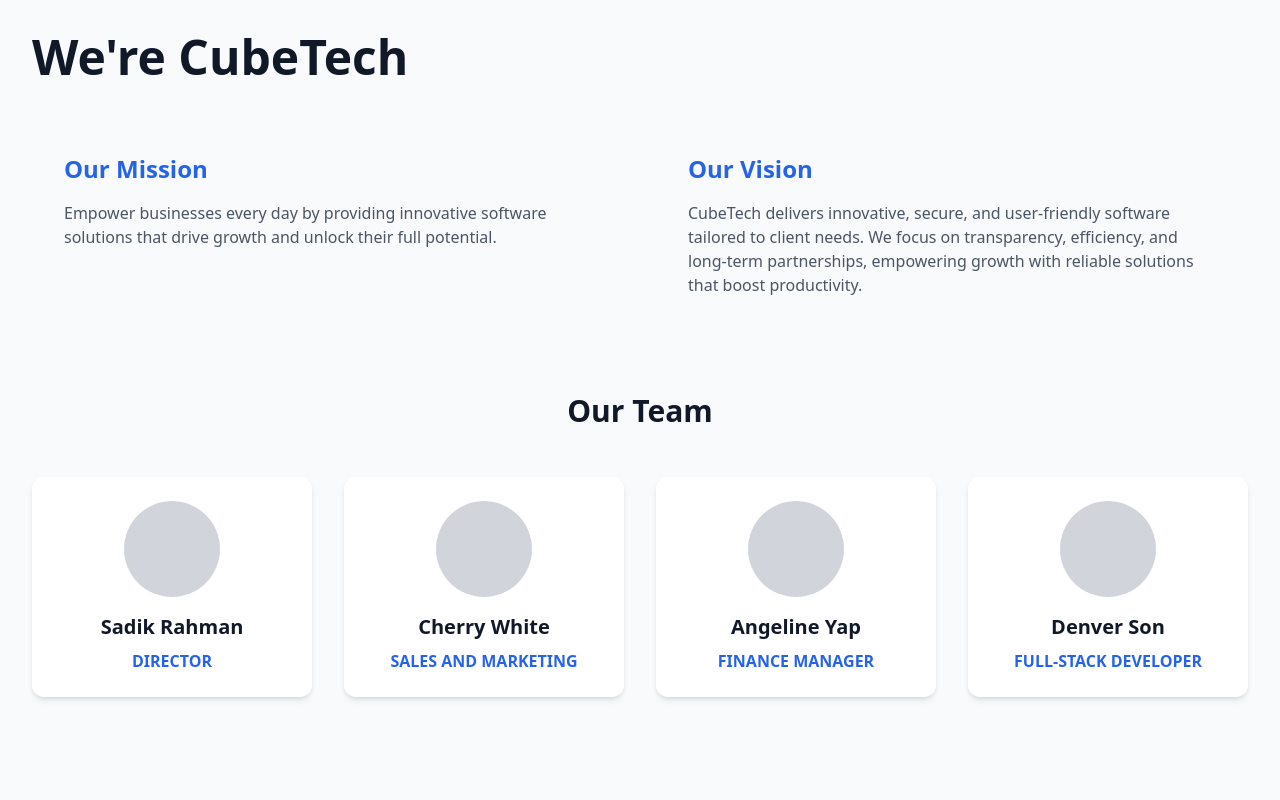
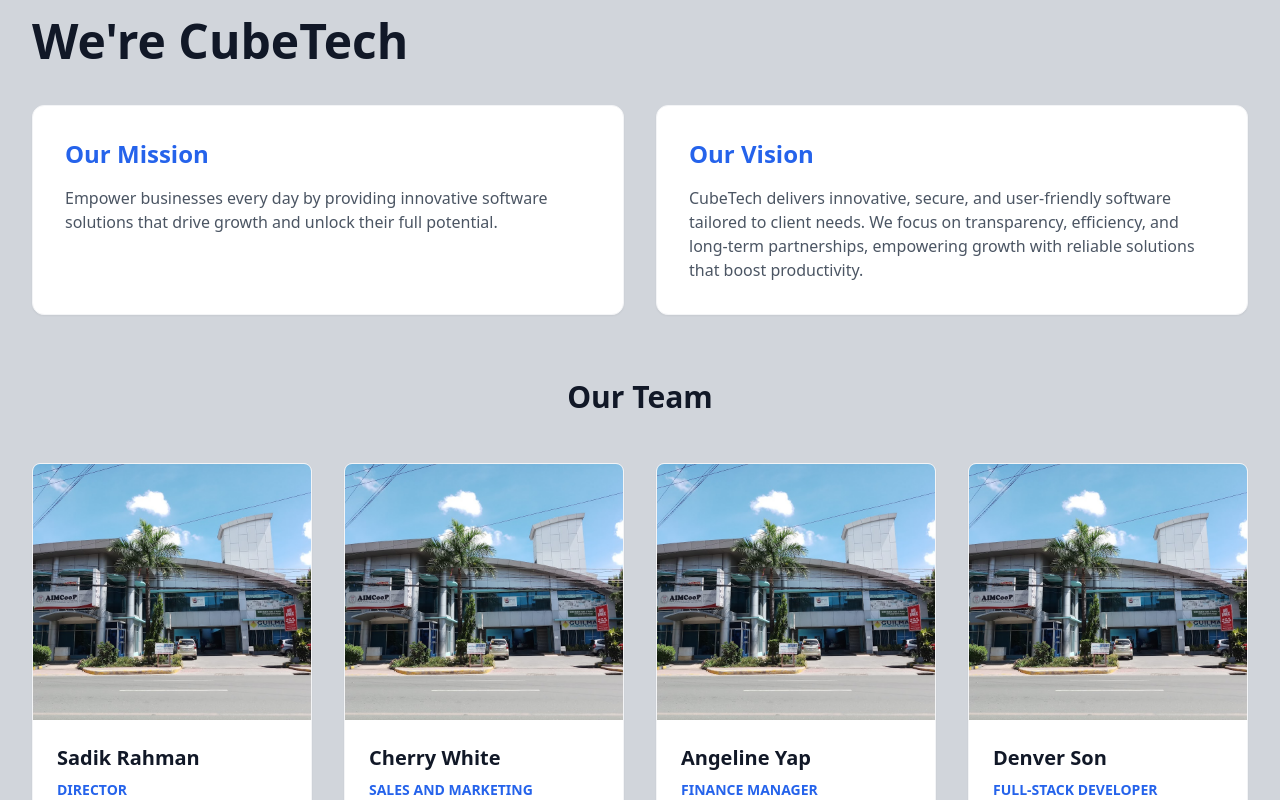
Before and after one commit to KWilanF/Fegarido-WebDev-HomePage, a React (Create React App) app: page / in a window 1280 px wide. Shown: the part 2420-3220 px from the top of the page. Built offline with nearby package versions, Linux system fonts and the light colour scheme.

Commit message:
update the Home.js

```diff
--- a/src/components/Home.js
+++ b/src/components/Home.js
@@ -86,19 +86,27 @@ const Home = () => {
   <div className="max-w-7xl mx-auto px-4 sm:px-6 md:px-8">
     {/* Stats Grid */}
     <div className="grid grid-cols-1 sm:grid-cols-2 lg:grid-cols-4 gap-6 sm:gap-8 mb-12 sm:mb-20">
-      <div className="bg-white p-6 sm:p-8 rounded-xl shadow-md text-center">
+      <div className="bg-white p-6 sm:p-8 rounded-xl shadow-md text-center
+  hover:shadow-lg hover:-translate-y-1
+  transition-all duration-300 ease-in-out">
         <h3 className="text-3xl sm:text-4xl font-bold text-blue-600 mb-2 sm:mb-3">100+</h3>
         <p className="text-sm sm:text-base text-gray-600">Skilled software experts ready to innovate</p>
       </div>
-      <div className="bg-white p-6 sm:p-8 rounded-xl shadow-md text-center">
+     <div className="bg-white p-6 sm:p-8 rounded-xl shadow-md text-center
+  hover:shadow-lg hover:-translate-y-1
+  transition-all duration-300 ease-in-out">
         <h3 className="text-3xl sm:text-4xl font-bold text-blue-600 mb-2 sm:mb-3">100+</h3>
         <p className="text-sm sm:text-base text-gray-600">Successful projects delivered across multiple industries</p>
       </div>
-      <div className="bg-white p-6 sm:p-8 rounded-xl shadow-md text-center">
+     <div className="bg-white p-6 sm:p-8 rounded-xl shadow-md text-center
+  hover:shadow-lg hover:-translate-y-1
+  transition-all duration-300 ease-in-out">
         <h3 className="text-3xl sm:text-4xl font-bold text-blue-600 mb-2 sm:mb-3">100+</h3>
         <p className="text-sm sm:text-base text-gray-600">Trusted clients gaining value from proven expertise</p>
       </div>
-      <div className="bg-white p-6 sm:p-8 rounded-xl shadow-md text-center">
+     <div className="bg-white p-6 sm:p-8 rounded-xl shadow-md text-center
+  hover:shadow-lg hover:-translate-y-1
+  transition-all duration-300 ease-in-out">
         <h3 className="text-2xl sm:text-3xl font-bold text-blue-600 mb-2 sm:mb-3">under 5%</h3>
         <p className="text-sm sm:text-base text-gray-600">Developer turnover rate consistently upheld</p>
       </div>
@@ -169,56 +177,97 @@ const Home = () => {
 </section>
 
       {/* Section 3: About CubeTech & Team */}
-      <section className="py-12 sm:py-16 md:py-24 max-w-7xl mx-auto px-4 sm:px-6 md:px-8">
+     <section className="bg-gray-300 py-12 sm:py-16 md:py-20 max-w-7xl mx-auto px-4 sm:px-6 md:px-8">
   <div className="mb-12 sm:mb-16">
-          <h2 className="text-3xl sm:text-4xl md:text-5xl font-bold text-gray-900 mb-6 sm:mb-8">
+    <h2 className="text-3xl sm:text-4xl md:text-5xl font-bold text-gray-900 mb-8 sm:mb-10">
       We're CubeTech
     </h2>
-          <div className="grid grid-cols-1 lg:grid-cols-2 gap-6 sm:gap-8 mt-8 sm:mt-10">
-            <div className="bg-gray-50 p-6 sm:p-8 rounded-xl">
+
+    {/* Mission & Vision Boxes */}
+    <div className="grid grid-cols-1 lg:grid-cols-2 gap-6 sm:gap-8 mb-12 sm:mb-16">
+      <div className="bg-white p-6 sm:p-8 rounded-xl shadow-sm border border-gray-100">
         <h3 className="text-xl sm:text-2xl font-bold text-blue-600 mb-3 sm:mb-4">Our Mission</h3>
         <p className="text-gray-600 leading-relaxed text-sm sm:text-base">
           Empower businesses every day by providing innovative software solutions that drive growth and unlock their full potential.
         </p>
       </div>
-            <div className="bg-gray-50 p-6 sm:p-8 rounded-xl">
+      <div className="bg-white p-6 sm:p-8 rounded-xl shadow-sm border border-gray-100">
         <h3 className="text-xl sm:text-2xl font-bold text-blue-600 mb-3 sm:mb-4">Our Vision</h3>
         <p className="text-gray-600 leading-relaxed text-sm sm:text-base">
           CubeTech delivers innovative, secure, and user-friendly software tailored to client needs. We focus on transparency, efficiency, and long-term partnerships, empowering growth with reliable solutions that boost productivity.
         </p>
       </div>
     </div>
+
+    {/* Team Section */}
+    <div>
+      <h3 className="text-2xl sm:text-3xl font-bold text-gray-900 text-center mb-8 sm:mb-12">
+        Our Team
+      </h3>
+
+      {/* Team Grid - 4 cards in a row on desktop */}
+      <div className="grid grid-cols-1 sm:grid-cols-2 lg:grid-cols-4 gap-6 sm:gap-8">
+
+        {/* Team Member 1 */}
+        <div className="bg-white rounded-lg shadow-sm hover:shadow-md transition duration-300 overflow-hidden border border-gray-100">
+          <div className="w-full h-56 sm:h-60 md:h-64">
+            <img
+              src={require('../assets/img.jpg')}
+              alt="Sadik Rahman"
+              className="w-full h-full object-cover"
+            />
           </div>
-
-        <div>
-          <h3 className="text-2xl sm:text-3xl font-bold text-gray-900 text-center mb-8 sm:mb-12">Our Team</h3>
-          <div className="grid grid-cols-1 sm:grid-cols-2 lg:grid-cols-4 gap-6 sm:gap-8">
-            {/* Team Member 1 */}
-            <div className="bg-white p-4 sm:p-6 rounded-xl shadow-md text-center hover:shadow-lg transition duration-300">
-              <div className="w-20 h-20 sm:w-24 sm:h-24 bg-gray-300 rounded-full mx-auto mb-4"></div>
-              <h4 className="text-lg sm:text-xl font-bold text-gray-900 mb-2">Sadik Rahman</h4>
-              <p className="text-blue-600 font-semibold text-sm sm:text-base">DIRECTOR</p>
+          <div className="p-5 sm:p-6">
+            <h4 className="text-xl font-bold text-gray-900 mb-2">Sadik Rahman</h4>
+            <p className="text-blue-600 font-semibold text-sm">DIRECTOR</p>
+          </div>
         </div>
 
         {/* Team Member 2 */}
-            <div className="bg-white p-4 sm:p-6 rounded-xl shadow-md text-center hover:shadow-lg transition duration-300">
-              <div className="w-20 h-20 sm:w-24 sm:h-24 bg-gray-300 rounded-full mx-auto mb-4"></div>
-              <h4 className="text-lg sm:text-xl font-bold text-gray-900 mb-2">Cherry White</h4>
-              <p className="text-blue-600 font-semibold text-sm sm:text-base">SALES AND MARKETING</p>
+        <div className="bg-white rounded-lg shadow-sm hover:shadow-md transition duration-300 overflow-hidden border border-gray-100">
+          <div className="w-full h-56 sm:h-60 md:h-64">
+            <img
+              src={require('../assets/img.jpg')}
+              alt="Cherry White"
+              className="w-full h-full object-cover"
+            />
+          </div>
+          <div className="p-5 sm:p-6">
+            <h4 className="text-xl font-bold text-gray-900 mb-2">Cherry White</h4>
+            <p className="text-blue-600 font-semibold text-sm">SALES AND MARKETING</p>
+          </div>
         </div>
 
         {/* Team Member 3 */}
-            <div className="bg-white p-4 sm:p-6 rounded-xl shadow-md text-center hover:shadow-lg transition duration-300">
-              <div className="w-20 h-20 sm:w-24 sm:h-24 bg-gray-300 rounded-full mx-auto mb-4"></div>
-              <h4 className="text-lg sm:text-xl font-bold text-gray-900 mb-2">Angeline Yap</h4>
-              <p className="text-blue-600 font-semibold text-sm sm:text-base">FINANCE MANAGER</p>
+        <div className="bg-white rounded-lg shadow-sm hover:shadow-md transition duration-300 overflow-hidden border border-gray-100">
+          <div className="w-full h-56 sm:h-60 md:h-64">
+            <img
+              src={require('../assets/img.jpg')}
+              alt="Angeline Yap"
+              className="w-full h-full object-cover"
+            />
+          </div>
+          <div className="p-5 sm:p-6">
+            <h4 className="text-xl font-bold text-gray-900 mb-2">Angeline Yap</h4>
+            <p className="text-blue-600 font-semibold text-sm">FINANCE MANAGER</p>
+          </div>
         </div>
 
         {/* Team Member 4 */}
-            <div className="bg-white p-4 sm:p-6 rounded-xl shadow-md text-center hover:shadow-lg transition duration-300">
-              <div className="w-20 h-20 sm:w-24 sm:h-24 bg-gray-300 rounded-full mx-auto mb-4"></div>
-              <h4 className="text-lg sm:text-xl font-bold text-gray-900 mb-2">Denver Son</h4>
-              <p className="text-blue-600 font-semibold text-sm sm:text-base">FULL-STACK DEVELOPER</p>
+        <div className="bg-white rounded-lg shadow-sm hover:shadow-md transition duration-300 overflow-hidden border border-gray-100">
+          <div className="w-full h-56 sm:h-60 md:h-64">
+            <img
+              src={require('../assets/img.jpg')}
+              alt="Denver Son"
+              className="w-full h-full object-cover"
+            />
+          </div>
+          <div className="p-5 sm:p-6">
+            <h4 className="text-xl font-bold text-gray-900 mb-2">Denver Son</h4>
+            <p className="text-blue-600 font-semibold text-sm">FULL-STACK DEVELOPER</p>
+          </div>
+        </div>
+
       </div>
     </div>
   </div>
```
Lines whose indentation alone changed are shown as unchanged.
